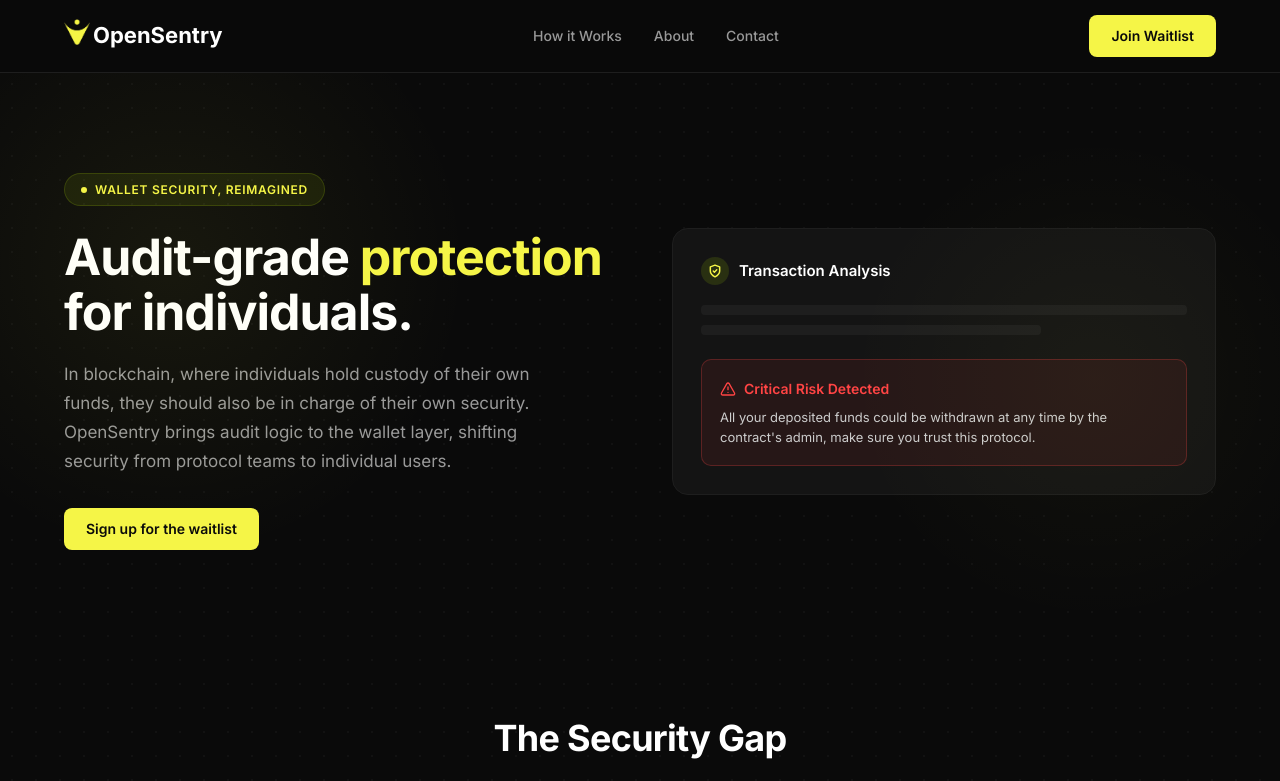
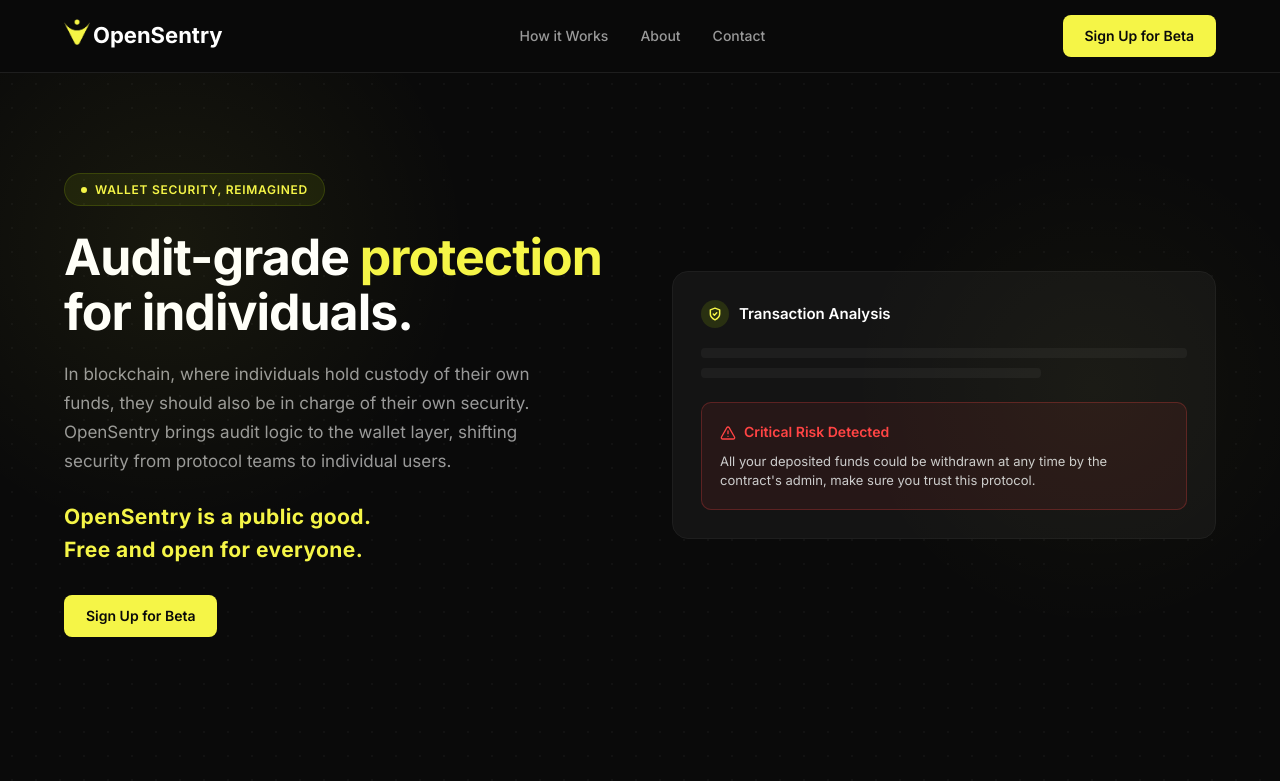
Before and after one commit to lirona/OpenSentry, a plain HTML site: page website/index.html in a window 1280 px wide. Shown: the top 781 px of the page. Drawn offline with Linux system fonts and the light colour scheme.

Commit message:
Update to beta signup, add public good messaging

```diff
--- a/website/index.html
+++ b/website/index.html
@@ -281,8 +281,16 @@
       color: #999;
       font-size: 17px;
       line-height: 1.7;
-      margin-bottom: 32px;
+      margin-bottom: 24px;
       max-width: 480px;
+    }
+
+    .hero-public-good {
+      color: #F5F547;
+      font-size: 21px;
+      font-weight: 700;
+      margin-bottom: 28px;
+      letter-spacing: 0.02em;
     }
 
     .hero-buttons {
@@ -1081,7 +1089,7 @@
         <a href="#contact">Contact</a>
       </div>
       <div class="navbar-cta">
-        <a href="#" class="btn-primary" onclick="openModal(event)">Join Waitlist</a>
+        <a href="#" class="btn-primary" onclick="openModal(event)">Sign Up for Beta</a>
       </div>
       <button class="hamburger" id="hamburger" aria-label="Toggle menu">
         <span></span>
@@ -1096,7 +1104,7 @@
     <a href="#how-it-works" onclick="closeMobileMenu()">How it Works</a>
     <a href="#about" onclick="closeMobileMenu()">About</a>
     <a href="#contact" onclick="closeMobileMenu()">Contact</a>
-    <a href="#" class="btn-primary" onclick="closeMobileMenu(); openModal(event)">Join Waitlist</a>
+    <a href="#" class="btn-primary" onclick="closeMobileMenu(); openModal(event)">Sign Up for Beta</a>
   </div>
 
   <!-- ════ Hero ════ -->
@@ -1113,8 +1121,9 @@
         <p class="hero-text">
           In blockchain, where individuals hold custody of their own funds, they should also be in charge of their own security. OpenSentry brings audit logic to the wallet layer, shifting security from protocol teams to individual users.
         </p>
+        <p class="hero-public-good">OpenSentry is a public good.<br>Free and open for everyone.</p>
         <div class="hero-buttons">
-          <a href="#" class="btn-primary" onclick="openModal(event)">Sign up for the waitlist</a>
+          <a href="#" class="btn-primary" onclick="openModal(event)">Sign Up for Beta</a>
 
         </div>
       </div>
@@ -1151,7 +1160,7 @@
         <p class="section-subtitle">
           Every blockchain interaction requires trusting code.
           <br>Today, only well-funded protocols get professional audits.
-          <br>Individual users interact with all kind of contracts without protection.
+          <br>Individual users interact with all kinds of contracts without protection.
           <br>Behind the "Confirm Transaction" button may be exploit paths you don't understand.
         </p>
       </div>
@@ -1268,7 +1277,7 @@
           </div>
           <div class="intel-card-finding">
             <span class="intel-card-finding-dot"></span>
-            <p>"Withdrawing from this contract would result in receiving 0.00048 ETH (≈$7) less then is owed, due to a rounding error."</p>
+            <p>"Withdrawing from this contract would result in receiving 0.00048 ETH (≈$7) less than is owed, due to a rounding error."</p>
           </div>
         </div>
       </div>
@@ -1345,9 +1354,9 @@
       <div class="cta-box">
         <h2 class="cta-heading">Be first in line.</h2>
         <p class="cta-text">
-          We're building the future of individual blockchain security. Join the waitlist to get early access when we launch.
+          We're building the future of individual blockchain security. Sign up to get early access to the beta.
         </p>
-        <a href="#" class="btn-outline-accent" onclick="openModal(event)">Sign up for the waitlist</a>
+        <a href="#" class="btn-outline-accent" onclick="openModal(event)">Sign Up for Beta</a>
       </div>
     </div>
   </section>
@@ -1356,8 +1365,8 @@
   <div class="modal-overlay" id="signup-modal">
     <div class="modal">
       <button class="modal-close" onclick="closeModal()">&times;</button>
-      <h3 class="modal-title">Join the Waitlist</h3>
-      <p class="modal-subtitle">Be the first to know when OpenSentry launches.</p>
+      <h3 class="modal-title">Sign Up for Beta</h3>
+      <p class="modal-subtitle">Get early access to audit-grade wallet protection.</p>
       <form class="modal-form" onsubmit="handleSubmit(event)">
         <div class="form-group">
           <label>Name</label>
@@ -1445,7 +1454,7 @@
         btn.disabled = false;
         form.reset();
         closeModal();
-        alert('Thanks for signing up! We\'ll be in touch.');
+        alert('Thanks for signing up! We\'ll send you the Beta version for testing when it\'s ready.');
       } catch (err) {
         btn.textContent = 'Sign Up';
         btn.disabled = false;
```
